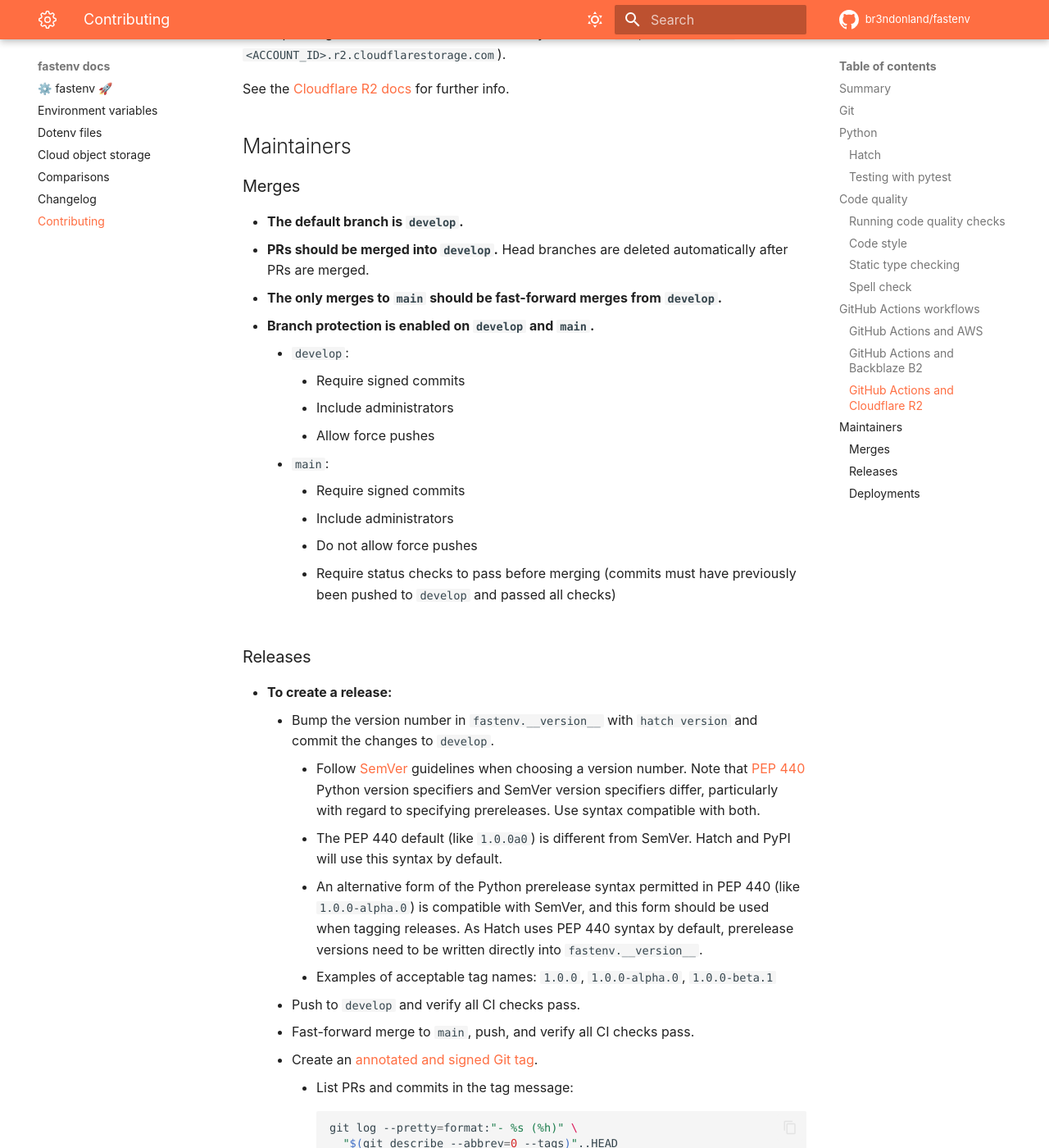
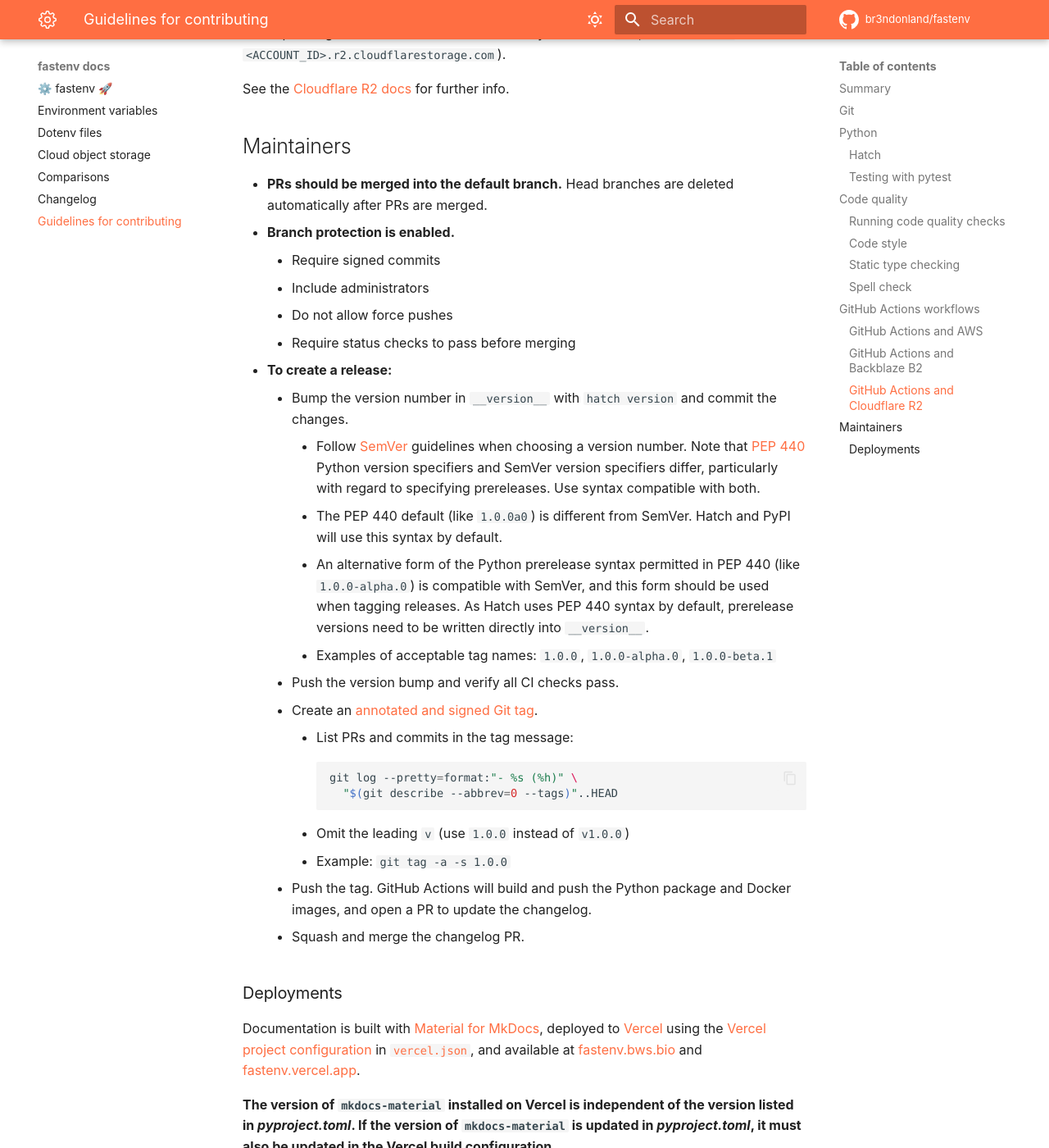
Before and after one commit to br3ndonland/fastenv, an MkDocs documentation site: the page built from docs/contributing.md, in a window 1280 px wide and 1400 px high, scrolled down 7177 px. Shown: the whole window at 82% size. Built offline with MkDocs 1.6.1 and Material for MkDocs 9.7.7, drawn with Linux system fonts in a browser that asks for light colours; comment, search, counter and statistics services are not loaded; some of the changed text lies outside the part shown.

Commit message:
Update references to `develop` branch
This simple project doesn't really need a develop branch. The `main`
branch is the default. This commit will update or remove references to
`develop`.

````diff
--- a/docs/contributing.md
+++ b/docs/contributing.md
@@ -1,11 +1,11 @@
-# Contributing
+# Guidelines for contributing
 
 ## Summary
 
 **PRs welcome!**
 
-- **Consider starting a [discussion](https://github.com/br3ndonland/fastenv/discussions) to see if there's interest in what you want to do.**
-- **Submit PRs from feature branches on forks to the `develop` branch.**
+- **Consider starting a discussion to see if there's interest in what you want to do.**
+- **Fork the repo and submit PRs from the fork.**
 - **Ensure PRs pass all CI checks.**
 - **Maintain test coverage at 100%.**
 
@@ -262,32 +262,19 @@ See the [Cloudflare R2 docs](https://developers.cloudflare.com/r2/) for further
 
 ## Maintainers
 
-### Merges
-
-- **The default branch is `develop`.**
-- **PRs should be merged into `develop`.** Head branches are deleted automatically after PRs are merged.
-- **The only merges to `main` should be fast-forward merges from `develop`.**
-- **Branch protection is enabled on `develop` and `main`.**
-    - `develop`:
-        - Require signed commits
-        - Include administrators
-        - Allow force pushes
-    - `main`:
-        - Require signed commits
-        - Include administrators
-        - Do not allow force pushes
-        - Require status checks to pass before merging (commits must have previously been pushed to `develop` and passed all checks)
-
-### Releases
-
+- **PRs should be merged into the default branch.** Head branches are deleted automatically after PRs are merged.
+- **Branch protection is enabled.**
+    - Require signed commits
+    - Include administrators
+    - Do not allow force pushes
+    - Require status checks to pass before merging
 - **To create a release:**
-    - Bump the version number in `fastenv.__version__` with `hatch version` and commit the changes to `develop`.
+    - Bump the version number in `__version__` with `hatch version` and commit the changes.
         - Follow [SemVer](https://semver.org/) guidelines when choosing a version number. Note that [PEP 440](https://peps.python.org/pep-0440/) Python version specifiers and SemVer version specifiers differ, particularly with regard to specifying prereleases. Use syntax compatible with both.
         - The PEP 440 default (like `1.0.0a0`) is different from SemVer. Hatch and PyPI will use this syntax by default.
-        - An alternative form of the Python prerelease syntax permitted in PEP 440 (like `1.0.0-alpha.0`) is compatible with SemVer, and this form should be used when tagging releases. As Hatch uses PEP 440 syntax by default, prerelease versions need to be written directly into `fastenv.__version__`.
+        - An alternative form of the Python prerelease syntax permitted in PEP 440 (like `1.0.0-alpha.0`) is compatible with SemVer, and this form should be used when tagging releases. As Hatch uses PEP 440 syntax by default, prerelease versions need to be written directly into `__version__`.
         - Examples of acceptable tag names: `1.0.0`, `1.0.0-alpha.0`, `1.0.0-beta.1`
-    - Push to `develop` and verify all CI checks pass.
-    - Fast-forward merge to `main`, push, and verify all CI checks pass.
+    - Push the version bump and verify all CI checks pass.
     - Create an [annotated and signed Git tag](https://www.git-scm.com/book/en/v2/Git-Basics-Tagging).
         - List PRs and commits in the tag message:
             ```sh
@@ -296,8 +283,8 @@ See the [Cloudflare R2 docs](https://developers.cloudflare.com/r2/) for further
             ```
         - Omit the leading `v` (use `1.0.0` instead of `v1.0.0`)
         - Example: `git tag -a -s 1.0.0`
-    - Push the tag. GitHub Actions will build and publish the Python package and update the changelog.
-    - Squash and merge the changelog PR, removing any [`Co-authored-by` trailers](https://docs.github.com/en/pull-requests/committing-changes-to-your-project/creating-and-editing-commits/creating-a-commit-with-multiple-authors) before merging.
+    - Push the tag. GitHub Actions will build and push the Python package and Docker images, and open a PR to update the changelog.
+    - Squash and merge the changelog PR.
 
 ### Deployments
 
````
Also changed, not shown: 1 other file.
